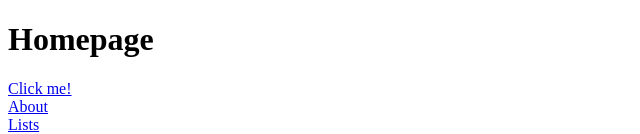
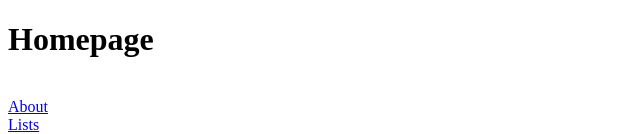
Before and after one commit to UfukAldanmaz/brainnest-assignments, a plain HTML site: page index.html in a window 1280 px wide. Shown: the top 134 px of the page, without its empty margins (0-640 px from the left). Drawn offline with Linux system fonts and the light colour scheme.

Commit message:
Last commit

```diff
--- a/index.html
+++ b/index.html
@@ -11,7 +11,6 @@
 <body>
     <div>
         <h1>Homepage</h1>
-        <a href=https://theuselessweb.com>Click me!</a>
         <br>
         <a href="./links-and-images/pages/about.html">About</a>
         <br>
```
